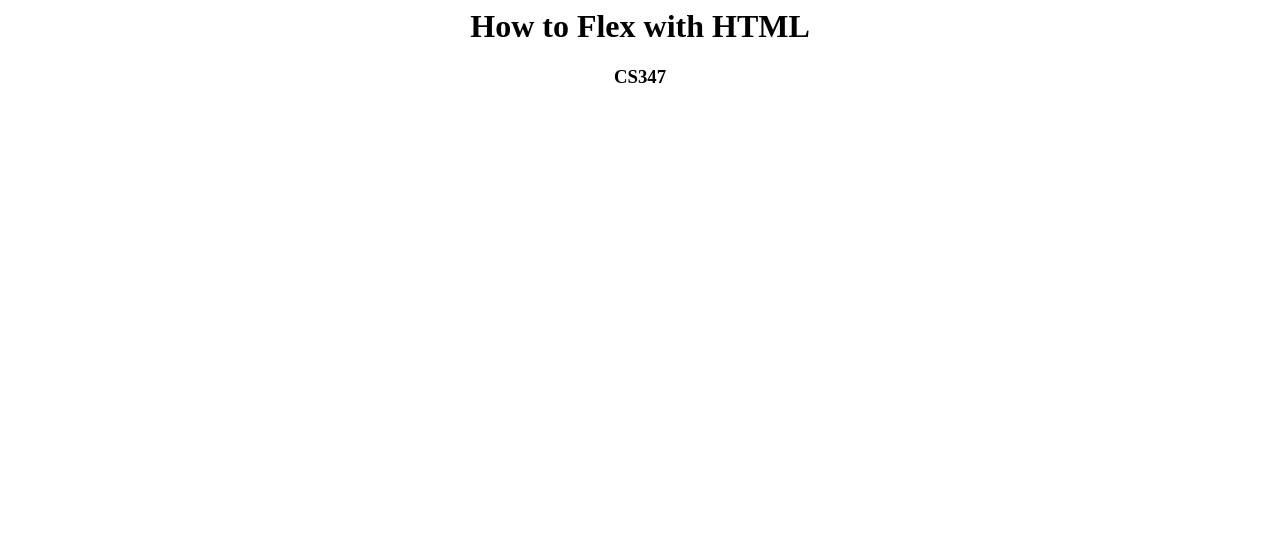
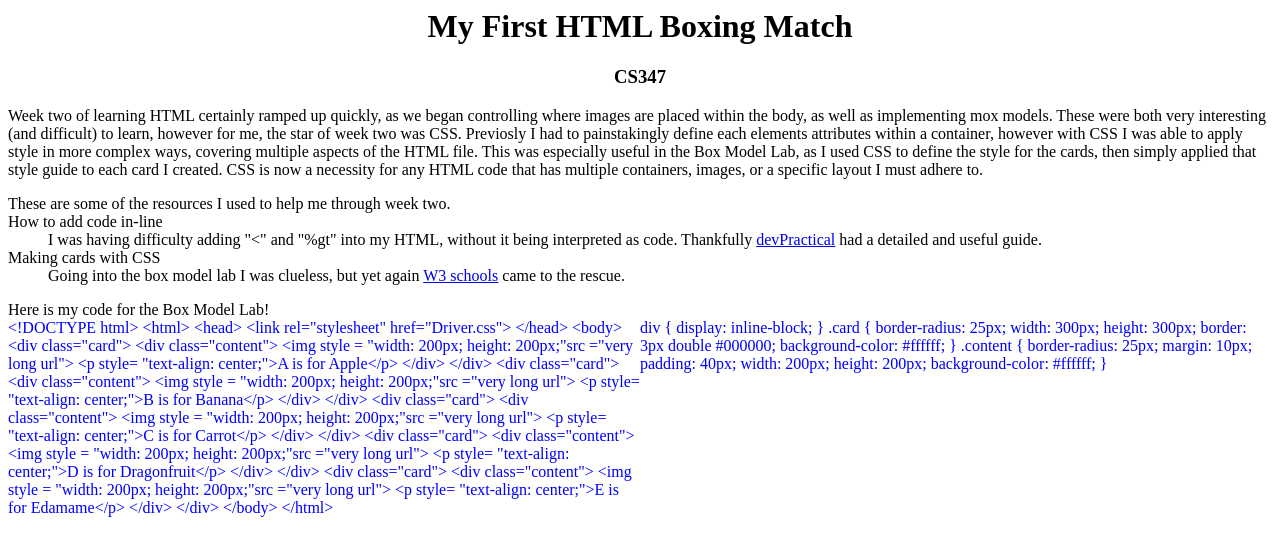
Before and after one commit to Brantleee/Blog, a plain HTML site: page blogTwo.html in a window 1280 px wide. Drawn offline with Linux system fonts and the light colour scheme.

Commit message:
OneAndTwo

```diff
--- a/blogTwo.html
+++ b/blogTwo.html
@@ -1,10 +1,88 @@
 <html>
+    <head>
+        <link rel="stylesheet" href="blogTwoCSS.css">
+      </head>
     <body>
         <h1 style = 'text-align: center;'>
-            How to Flex with HTML
+            My First HTML Boxing Match
         </h1>
         <h3 style = 'text-align: center;'>
             <e>CS347</e>
         </h3>
+        <p>
+            Week two of learning HTML certainly ramped up quickly, as we began controlling where images are placed within the body, as well as implementing mox models. These were both very interesting (and difficult) to learn, however for me, the star of week two was CSS. Previosly I had to painstakingly define each elements attributes within a container, however with CSS I was able to apply style in more complex ways, covering multiple aspects of the HTML file. This was especially useful in the Box Model Lab, as I used CSS to define the style for the cards, then simply applied that style guide to each card I created. CSS is now a necessity for any HTML code that has multiple containers, images, or a specific layout I must adhere to.
+        </p>
+        <dl>
+            These are some of the resources I used to help me through week two.
+            <dt>How to add code in-line</dt>
+            <dd>I was having difficulty adding "&lt" and "%gt" into my HTML, without it being interpreted as code. Thankfully <a href = "https://devpractical.com/display-html-tags-as-plain-text/#:~:text=You%20can%20show%20HTML%20tags,the%20reader%20on%20the%20browser.">devPractical</a> had a detailed and useful guide.</dd>
+            <dt>Making cards with CSS</dt>
+            <dd>Going into the box model lab I was clueless, but yet again <a href = "https://www.w3schools.com/howto/howto_css_cards.asp">W3 schools</a> came to the rescue.</dd>
+        </dl>
+Here is my code for the Box Model Lab!
+        <div class="row">
+            <div style = 'color:blue;'class="column">
+&lt!DOCTYPE html&gt
+&lthtml&gt
+    &lthead&gt
+        &ltlink rel="stylesheet" href="Driver.css"&gt
+      &lt/head&gt
+&ltbody&gt
+&ltdiv class="card"&gt
+    &ltdiv class="content"&gt
+        &ltimg style = "width: 200px; height: 200px;"src ="very long url"&gt
+        &ltp style= "text-align: center;"&gtA is for Apple&lt/p&gt
+    &lt/div&gt
+&lt/div&gt
+&ltdiv class="card"&gt
+    &ltdiv class="content"&gt
+        &ltimg style = "width: 200px; height: 200px;"src ="very long url"&gt
+        &ltp style= "text-align: center;"&gtB is for Banana&lt/p&gt
+    &lt/div&gt
+&lt/div&gt
+&ltdiv class="card"&gt
+    &ltdiv class="content"&gt
+        &ltimg style = "width: 200px; height: 200px;"src ="very long url"&gt
+        &ltp style= "text-align: center;"&gtC is for Carrot&lt/p&gt
+    &lt/div&gt
+&lt/div&gt
+&ltdiv class="card"&gt
+    &ltdiv class="content"&gt
+        &ltimg style = "width: 200px; height: 200px;"src ="very long url"&gt
+        &ltp style= "text-align: center;"&gtD is for Dragonfruit&lt/p&gt
+    &lt/div&gt
+&lt/div&gt
+&ltdiv class="card"&gt
+    &ltdiv class="content"&gt
+        &ltimg style = "width: 200px; height: 200px;"src ="very long url"&gt
+        &ltp style= "text-align: center;"&gtE is for Edamame&lt/p&gt
+    &lt/div&gt
+&lt/div&gt
+&lt/body&gt
+&lt/html&gt
+            </div>
+            <div style = 'color:blue;'class="column">
+div {
+    display: inline-block;
+}
+
+.card {
+    border-radius: 25px;
+    width: 300px;
+    height: 300px;
+    border: 3px double #000000;
+    background-color: #ffffff;
+}
+
+.content {
+    border-radius: 25px;
+    margin: 10px;
+    padding: 40px;
+    width: 200px;
+    height: 200px;
+    background-color: #ffffff;
+}
+            </div>
+          </div>
     </body>
 </html>
--- /dev/null
+++ b/blogTwoCSS.css
@@ -0,0 +1,7 @@
+.row {
+    display: flex;
+  }
+
+  .column {
+    flex: 50%;
+  }
```
Also changed, not shown: blogOne.html (+1 -1 lines), index.html (+1 -1 lines).
